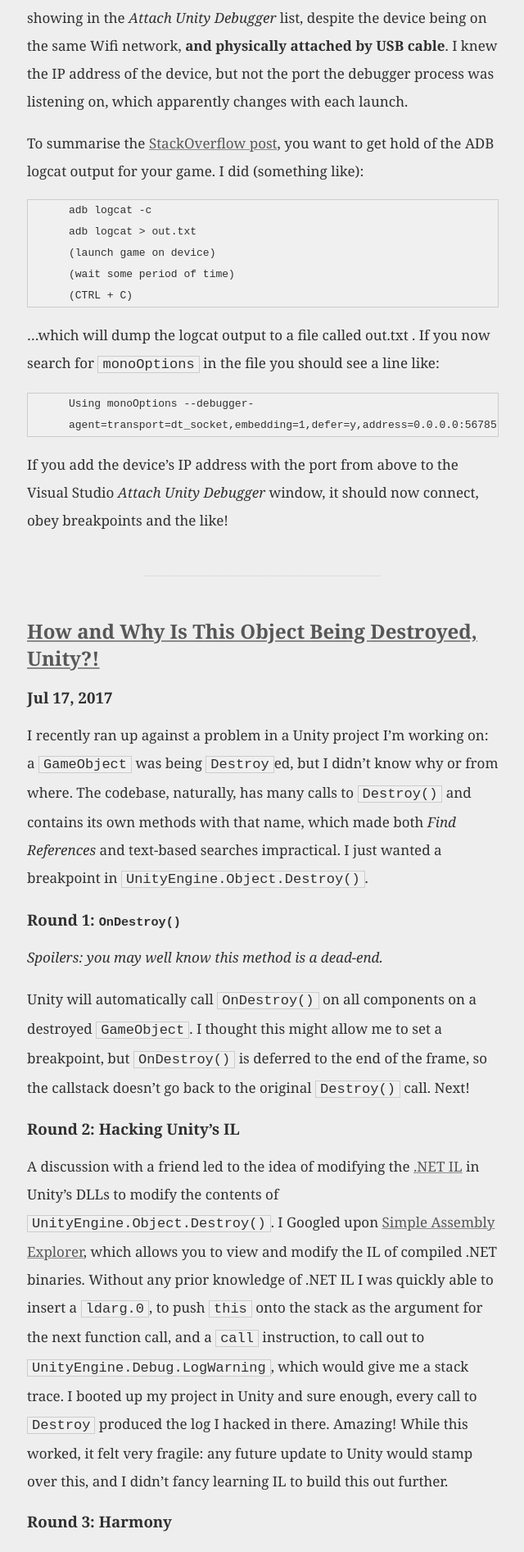
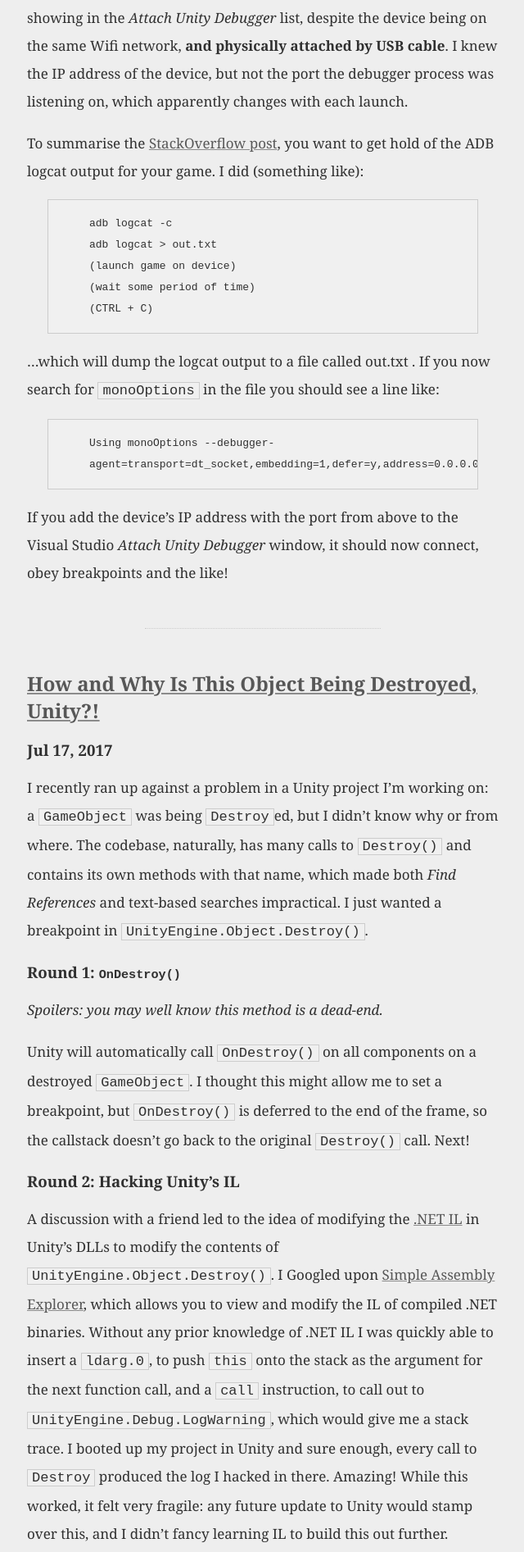
Before and after one commit to Schtee/schtee.github.io, a Jekyll site: the page built from index.md, in a window 1280 px wide. Shown: the part 459-2352 px from the top of the page at 82% size, without its empty margins (319-959 px from the left). Built offline with Jekyll 4.4.1, drawn with Linux system fonts in a browser that asks for light colours.

Commit message:
Style tweaks to make boxed content more pleasing

```diff
--- a/assets/css/style.css
+++ b/assets/css/style.css
@@ -41,6 +41,7 @@
 .post p>code, .post pre, .post blockquote {
 	background-color: #f0f0f0;
 	border: 1px solid #cccccc;
+	padding: 16px 25px;
 }
 
 .post p>code {
@@ -50,6 +51,7 @@
 .post pre, .post blockquote {
 	padding-left: 50px;
 	overflow: auto;
+	margin: 16px 25px;
 }
 
 .post pre, .post blockquote+p {
@@ -57,7 +59,6 @@
 }
 
 .post blockquote {
-	margin-left: 0;
 	font-style: italic;
 }
 
```
